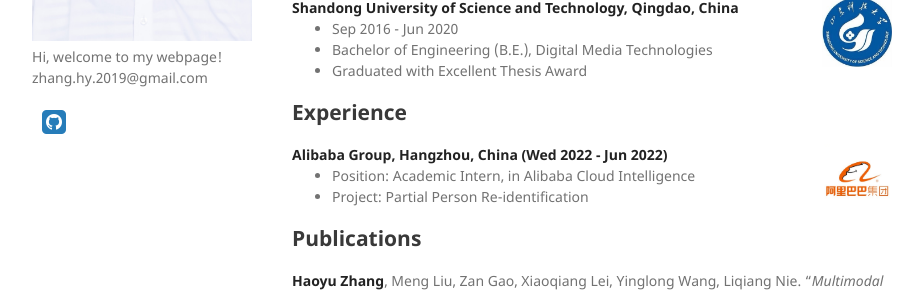
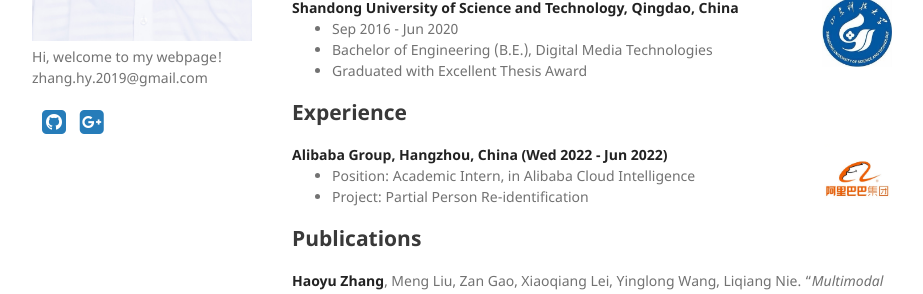
Before and after one commit to Hyu-Zhang/Hyu-Zhang.github.io, a Jekyll site: the page built from index.md, in a window 1280 px wide. Shown: the part 376-670 px from the top of the page, without its empty margins (178-1101 px from the left). Built offline with Jekyll 4.4.1, drawn with Linux system fonts in a browser that asks for light colours; a style sheet for code colours, icons or effects is not loaded; our own code applies the rules of GitHub Pages for plain Markdown files.

Commit message:
Update default.html

```diff
--- a/_layouts/default.html
+++ b/_layouts/default.html
@@ -30,7 +30,7 @@
         <a href="https://github.com/Hyu-Zhang" target="_blank" rel="external" style="padding-left:10px;">
               <i class="fa fa-github-square fa-2x" aria-hidden="true"></i> </a>
         <a href="https://scholar.google.com/citations?hl=zh-CN&user=HGPmq2YAAAAJ" target="_blank" rel="external" style="padding-left:10px;">
-              <i class="google-plus-square" aria-hidden="true"></i> </a>
+              <i class="fa fa-google-plus-square fa-2x" aria-hidden="true"></i> </a>
         {% if site.github.is_project_page %}
           <p class="view"><a href="{{ site.github.repository_url }}">View the Project on GitHub <small>{{ github_name }}</small></a></p>
         {% endif %}
```
